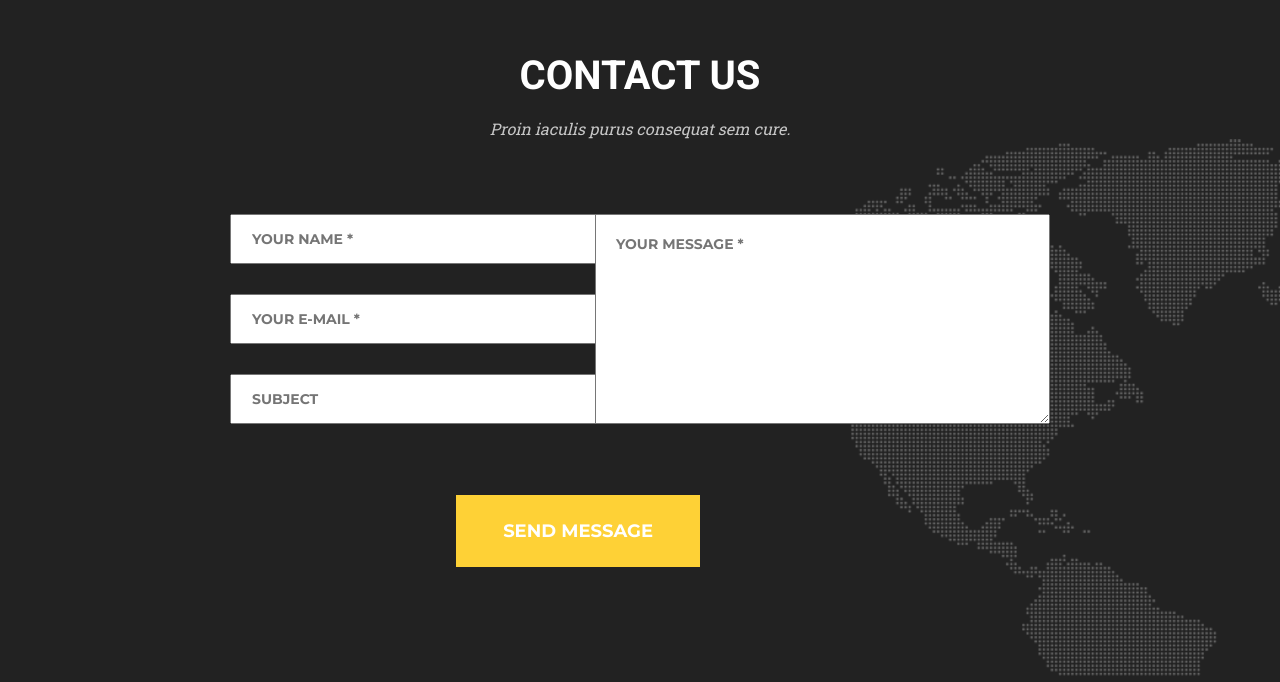
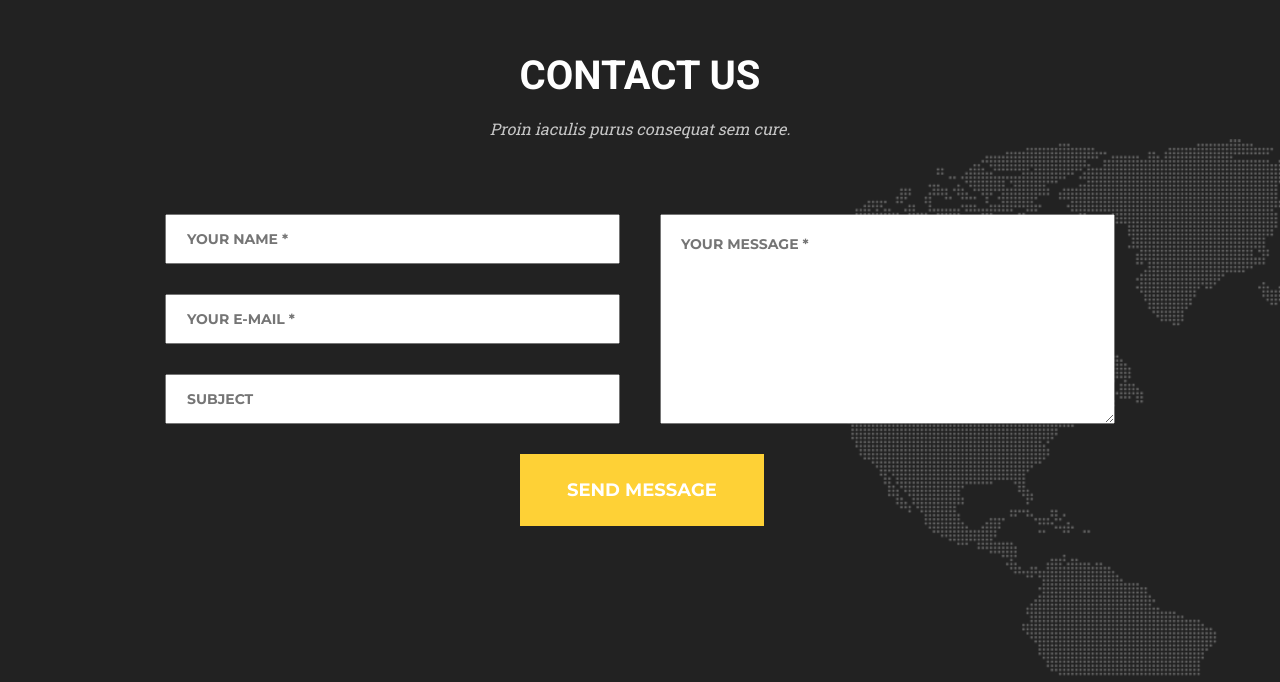
Before and after one commit to Flakezzz/homework-goit, a plain HTML site: page Module_6/index.html in a window 1280 px wide. Shown: the part 887-1569 px from the top of the page. Drawn offline with Linux system fonts and the light colour scheme.

Commit message:
added HW4

```diff
--- a/Module_4/CSS/main.css
+++ b/Module_4/CSS/main.css
@@ -14,9 +14,6 @@
     margin-bottom: 22px;
 }
 
-.main {
-    width: 1300px;
-}
 
 .service {
     width: 1150px;
--- a/Module_6/css/contact.css
+++ b/Module_6/css/contact.css
@@ -25,17 +25,17 @@
 }
 
 .forms {
+    width: 950px;
+    margin: 75px auto 0 auto;
+}
+
+.form_wrapper {
     display: flex;
     justify-content: space-between;
-    align-items: flex-start;
-    width: 950px;
-    height: auto;
-    margin-top: 75px;
 }
 
 .input_wrapper {
-    position: absolute;
-    left: 230px;
+    width: 455px;
 }
 
 .map {
@@ -47,7 +47,6 @@
 .input {
     width: 455px;
     height: 50px;
-    margin-right: 30px;
     margin-bottom: 30px;
     padding: 20px;
     font-family: 'Montserrat', sans-serif;
@@ -55,7 +54,6 @@
     font-weight: 700;
     font-size: 14px;
     text-transform: uppercase;
-    display: block;
 }
 
 .textarea {
@@ -67,9 +65,6 @@
     font-weight: 700;
     font-size: 14px;
     text-transform: uppercase;
-    justify-content: flex-end;
-    position: absolute;
-    right: 230px;
 }
 
 .submit {
@@ -81,7 +76,10 @@
     font-size: 18px;
     border: none;
     text-transform: uppercase;
-    position: absolute;
-    bottom: 115px;
-    right: 580px;
 }
+
+.submit_wrapper {
+    margin: 0 auto;
+    width: 240px;
+    height: 66px;
+}
--- a/Module_6/index.html
+++ b/Module_6/index.html
@@ -70,14 +70,18 @@
         <p class="contact_sub_text">Proin iaculis purus consequat sem cure.</p>
       </section>
       <img class="map" src="./img/map.png" alt="map">
-      <form class="forms" action="#" method="POST">
+      <form class="forms" action="#" method="GET">
+        <div class="form_wrapper">
         <div class="input_wrapper">
-          <input type="text" name="name" placeholder="your name *" class="input">
-          <input type="text" name="email" placeholder="your e-mail *" class="input">
+          <input type="text" name="name" placeholder="your name *" class="input" required>
+          <input type="text" name="email" placeholder="your e-mail *" class="input" required>
           <input type="text" name="subject" placeholder="subject" class="input">
         </div>
-        <textarea name="message" cols="30" rows="10" class="textarea" placeholder="Your message *"></textarea>
+        <textarea name="message" cols="30" rows="10" class="textarea" placeholder="Your message *" required></textarea>
+      </div>
+      <div class="submit_wrapper">
         <input type="submit" class="submit" value="Send message">
+      </div>
       </form>
     </div>
   </main>
```
Also changed, not shown: Module_4/CSS/header.css (+8 -4 lines), Module_4/index.html (+19 -8 lines), 1 other file.
